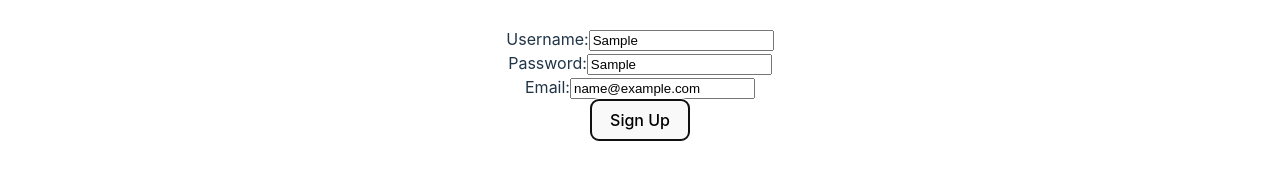
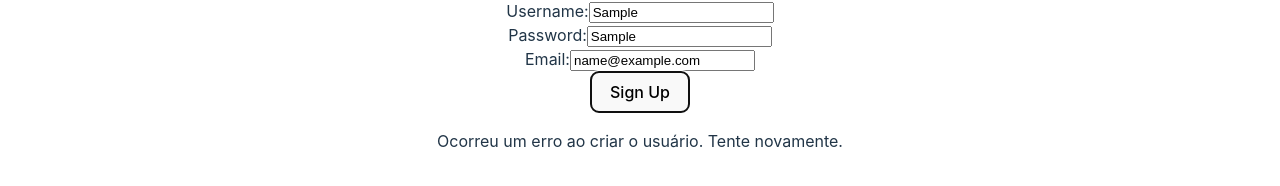
Before and after one commit to ffiore310/projeto-3-frontend, a React (Vite) app in the folder infosport-frontend/: page / in a window 1280 px wide. Both pictures are taken after typing "Sample", "Sample", "name@example.com" into the empty fields and a click on the button "Sign Up". Shown: the part 316-502 px from the top of the page. Built offline with nearby package versions, Linux system fonts and the light colour scheme; no server answers.

Commit message:
front de cadastro funcionando (nao decorado)

```diff
--- a/infosport-frontend/components/cadastro/index.jsx
+++ b/infosport-frontend/components/cadastro/index.jsx
@@ -1,14 +1,19 @@
 import axios from "axios";
 import { useState } from "react";
+import { useNavigate } from 'react-router-dom';
 
 
 export default function Cadastro() {
+    const navigate = useNavigate();
 
     const [username, setUsername] = useState('');
     const [email, setEmail] = useState("");
     const [senha, setSenha] = useState("");
+    const [msgSucesso, setMsgSucesso] = useState(false);
+    const [error, setError] = useState('');
 
     async function sendUser(event) {
+
         event.preventDefault();
 
         const data = {
@@ -27,8 +32,16 @@ export default function Cadastro() {
         try {
             await axios.request(options);
             console.log("Sucesso ao criar usuário");
+            setMsgSucesso(true);
+            setTimeout(() => navigate('/'), 2000);
+
         } catch (error) {
             console.error("Falha ao criar usuário", error);
+            if (error.response && error.response.status === 500) {
+                setError('Este nome de usuário já está em uso. Insira outro');
+            } else {
+                setError('Ocorreu um erro ao criar o usuário. Tente novamente.');
+            }
         }
     }
 
@@ -48,6 +61,12 @@ export default function Cadastro() {
             </div>
 
             <button type="submit">Sign Up</button>
+            <div className="msgSucesso">
+                {msgSucesso && <p>Usuário criado com sucesso! Redirecionando para a Home...</p>}
+            </div>
+            <div className="msgError">
+                {error && <p>{error}</p>}
+            </div>
         </form>
     );
 }
```
